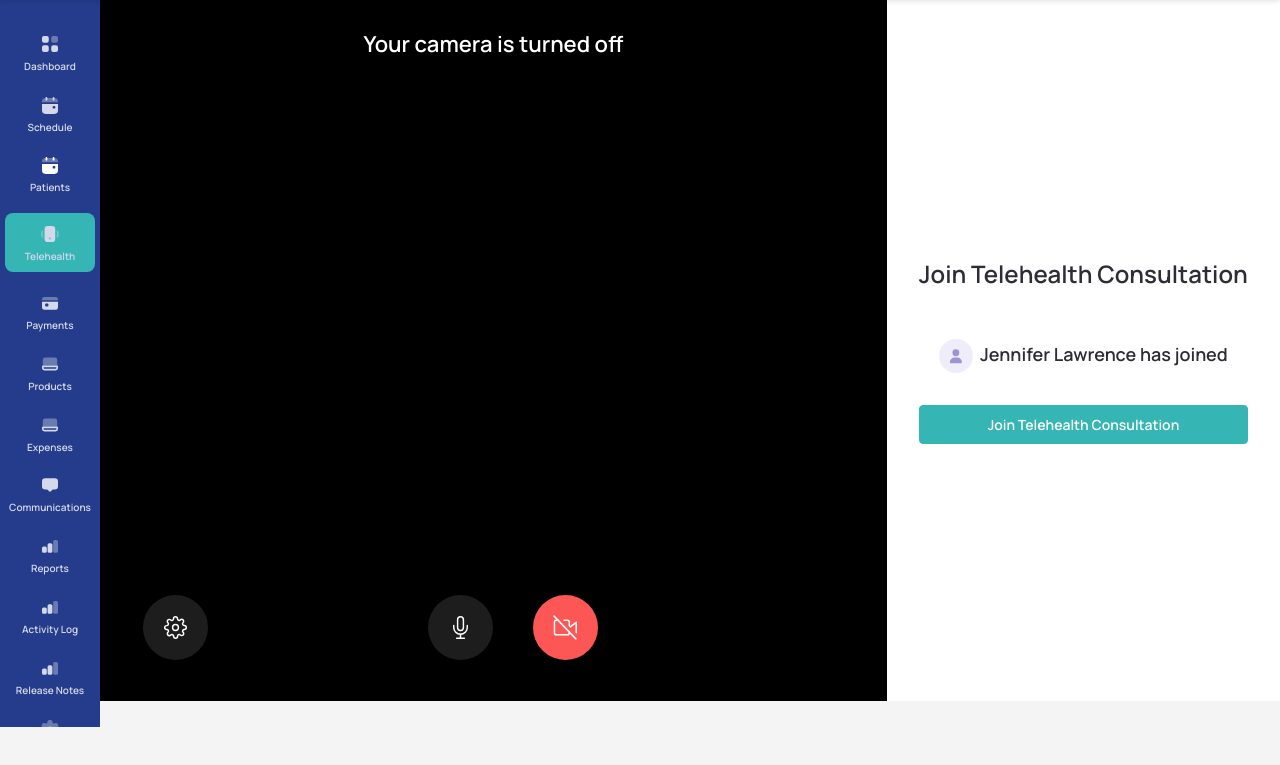
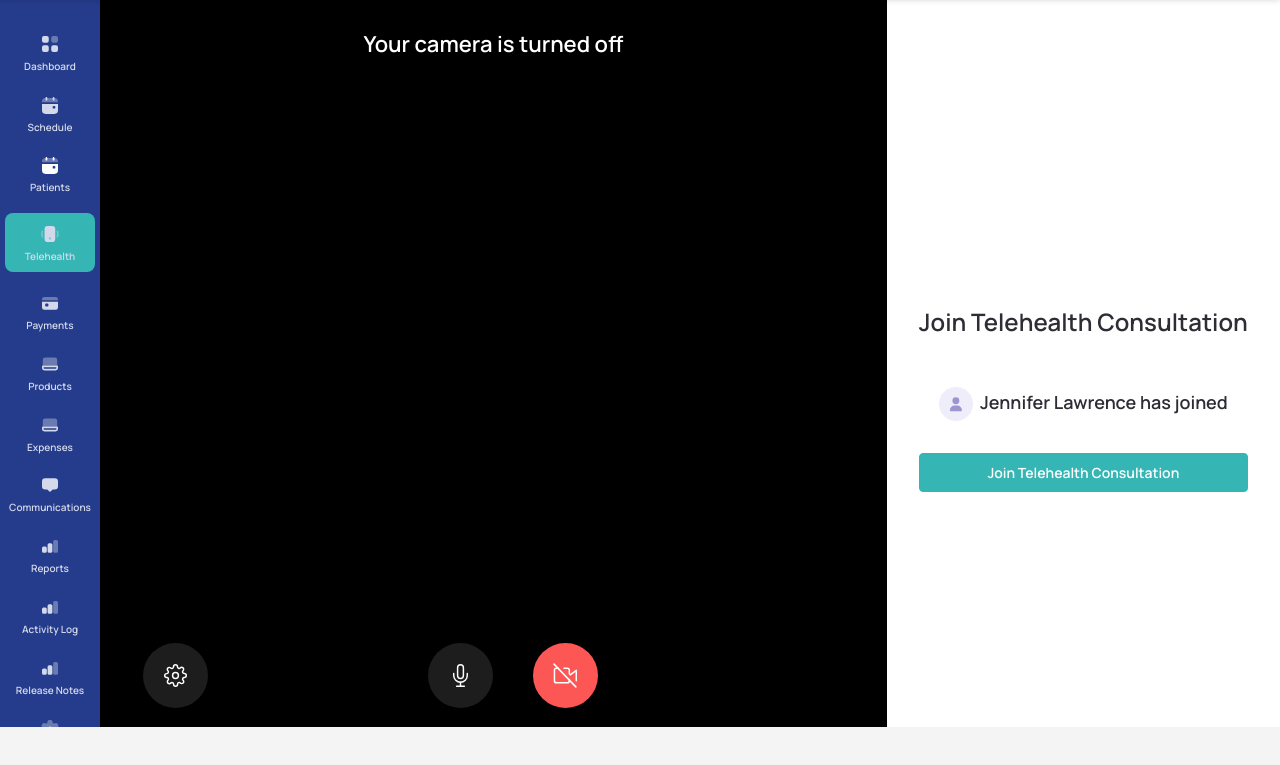
Before and after one commit to Kushal-Raj-Bhatt/Treo, a plain HTML site: page telehealth-video-call.html in a window 1280 px wide. Shown: the part 73-838 px from the top of the page. After the commit the page ends 800 px from the top, so only its background shows below. Drawn offline with nearby package versions, Linux system fonts and the light colour scheme.

Commit message:
grid and flex practice

```diff
--- a/css/treo-23.css
+++ b/css/treo-23.css
@@ -1,7 +1,12 @@
 html, body {
     height: 100%;
     margin: 0;
-  }
+}
+@media(min-width:992px){
+    html, body {
+        overflow-y:hidden
+    }
+}
 .treo-23{
 	height: 100%;
 	width: 100%;
@@ -27,7 +32,7 @@ html, body {
 }
 .treo-23 .treo_video_call .inner_video_call .main_video_text{
 	background-color: #fff;
-    height: 88vh;
+    height: 100vh;
 }
 .treo-23 .overflow-x-h{
 	overflow-x: hidden;
@@ -60,11 +65,11 @@ html, body {
 	position: relative;
     background:#000;
     padding: 2rem 0px;
-    height: 88vh;
+    height: 100vh;
 }
 .treo-23 .treo_video_call .inner_video_call .blank_call .call_button {
     position: absolute;
-    bottom: 2.563rem;
+    bottom: 5.563rem;
     width: 100%;
 }
 .treo-23 .treo_video_call .inner_video_call .blank_call .call_button .call_setting {
```
